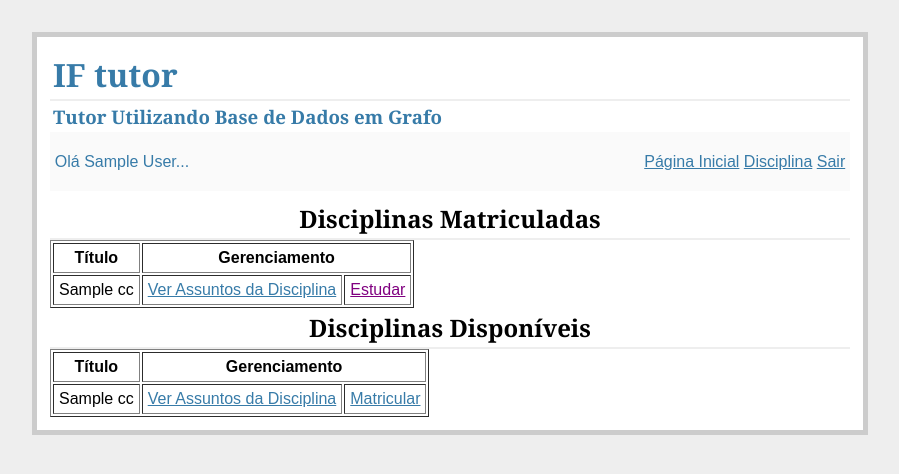
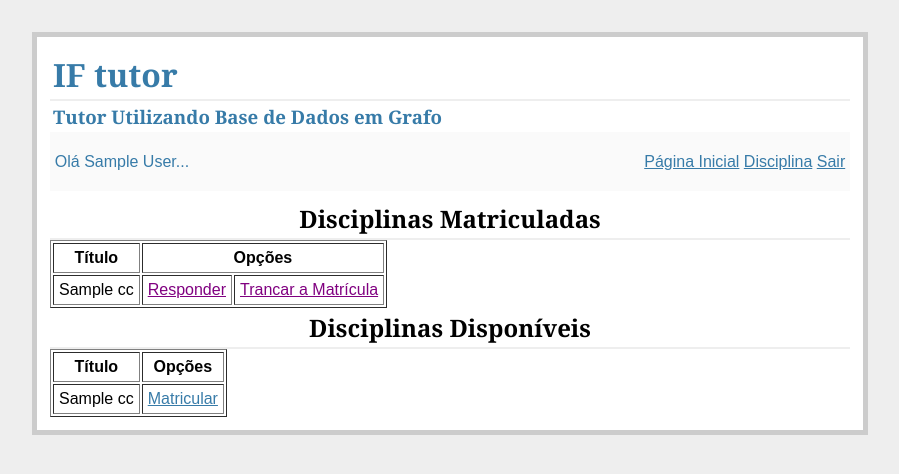
Before and after one commit to Gilberto-Vera/tcc_old, a Flask app: template tutor/templates/course_class_student.html in a window 1280 px wide. Shown: the top 474 px of the page, without its empty margins (190-1089 px from the left). Run offline with Flask 2, Linux system fonts and the light colour scheme; the visitor is signed in with stand-in values (Sample User, id 1); the template is opened without the code that fills it: most values are stand-ins (such as "Sample title", 1, 10 or a date in 2020).

Commit message:
atualização do sistema

```diff
--- a/tutor/templates/course_class_student.html
+++ b/tutor/templates/course_class_student.html
@@ -3,59 +3,56 @@
 
     <h2>Disciplinas Matriculadas</h2>
 
-        {% if session.username and scc != null %}
         <table border="1" class="posts" name="course_class">
         <thead>
             <tr>
-{#                    <caption><h3>Lista de Disciplinas Matriculadas</h3></caption>#}
                 <th align="center">Título</th>
-                    <th colspan="2" >Gerenciamento</th>
+                <th colspan="2" >Opções</th>
             </tr>
         </thead>
 
+        {% if scc != None %}
             {% for row in scc %}
                 <tr>
                     <td>{{ row.cc.title }}</td>
-                    <td align="center"><a href="{{ url_for('open_class_subject', title=row.title) }}"> Ver Assuntos da Disciplina </a></td>
-                    <td align="center"><a href="{#{{ url_for('open_class_subject', title=row.title) }}#}"> Estudar </a></td>
+                    <td align="center"><a href="{#{{ url_for('open_class_subject', title=row.title) }}#}"> Responder </a></td>
+                    <td align="center"><a href="{# {{ url_for('open_class_subject', title=row.title) }} #}"> Trancar a Matrícula </a></td>
                 </tr>
             {% endfor %}
 
         {% else %}
             <tr>
-                <td colspan="3">Nenhuma disciplina cadastrada ainda!!!</td>
+                <td colspan="2">Matriculado(a) em nenhuma das Disciplinas!!!</td>
             </tr>
+        {% endif %}
+
     </table>
 
-        {% endif %}
 
-
-        {% if session.username and nscc != null %}
     <table border="1" class="posts" name="course_class">
         <h2>Disciplinas Disponíveis</h2>
         <thead>
             <tr>
-{#                    <caption><h3>Lista de Disciplinas Disponíveis</h3></caption>#}
                 <th align="center">Título</th>
-                    <th colspan="2" >Gerenciamento</th>
+                <th colspan="2" >Opções</th>
             </tr>
         </thead>
 
+        {% if nscc != None %}
             {% for row in nscc %}
                 <tr>
                     <td>{{ row.cc.title }}</td>
-                    <td align="center"><a href="{{ url_for('open_class_subject', title=row.title) }}"> Ver Assuntos da Disciplina </a></td>
                     <td align="center"><a href="{{ url_for('enrollment_course_class', cc=row.cc.title, user=session.username) }}"> Matricular </a></td>
                 </tr>
             {% endfor %}
 
         {% else %}
             <tr>
-                <td colspan="3">Nenhuma disciplina cadastrada ainda!!!</td>
+                <td colspan="2">Matriculado(a) em todas as Disciplinas!!!</td>
             </tr>
+        {% endif %}
+
     </table>
-
-        {% endif %}
 
 
 {% endblock %}
--- a/tutor/templates/display_class_subjects.html
+++ b/tutor/templates/display_class_subjects.html
@@ -23,7 +23,7 @@
     </tr>
   {% else %}
       <tr>
-    	<td colspan="4">Nenhum assunto cadastrado para esta disciplina ainda!</td>
-    </tr>
+          <td colspan="4">Nenhum assunto cadastrado para esta disciplina ainda!</td>
+      </tr>
   {% endfor %}
   </table>
--- a/tutor/templates/display_course_class.html
+++ b/tutor/templates/display_course_class.html
@@ -15,7 +15,7 @@
                 <td><a href="{{ url_for('confirm_delete_course_class', title=row.title) }}"> Excluir </a></td>
                 <td><a href="{{ url_for('open_class_subject', title=row.title) }}"> Ver Assuntos da Disciplina </a></td>
             </tr>
-            {% else %}
+        {% else %}
             <tr>
                 <td colspan="4">Nenhuma disciplina cadastrada ainda!!!</td>
             </tr>
```
Also changed, not shown: tutor/models.py (+27 -4 lines), tutor/views.py (+5 -4 lines). Lines whose indentation alone changed are shown as unchanged.
